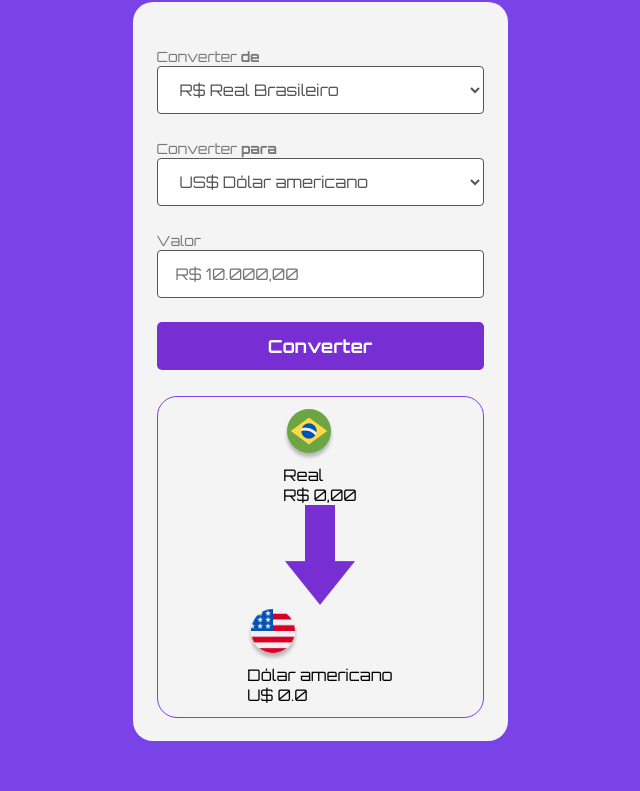
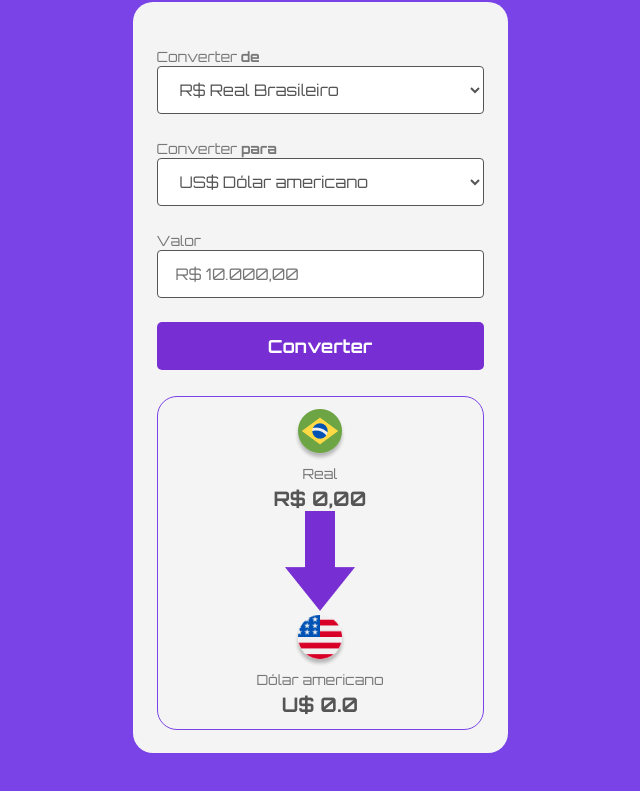
Before and after one commit to PiligalC0D3/Convert-Money, a plain HTML site: page index.html in a window 1280 px wide. Shown: the part 263-1054 px from the top of the page, without its empty margins (320-960 px from the left). Before the commit the page ends 1004 px from the top, so only its background shows below. Drawn offline with Linux system fonts and the light colour scheme.

Commit message:
otions, sections, divs

```diff
--- a/index.html
+++ b/index.html
@@ -18,7 +18,8 @@
             Converter <b>de</b>
             <select>
                 <option>R$ Real Brasileiro </option>
-                <option>US$ Dólar americano</option>
+                <option>US$ Dólar americano </option>
+                <option>€ Euro </option>
             </select>
 
             </select>
@@ -30,6 +31,7 @@
             <select>
                 <option>US$ Dólar americano</option>
                 <option>R$ Real Brasileiro</option>
+                <option>€ Euro </option>
             </select>
         </label>
 
@@ -41,19 +43,19 @@
         <button>Converter</button>
 
         <section>
-            <div>
+            <div class="currency-box">
                 <img src="/assets/brasil.png" alt="Real">
-                <p>Real</p>
-                <p>R$ 0,00</p>
+                <p class="currency">Real</p>
+                <p class="currency-value">R$ 0,00</p>
             </div>
             <div>
-                <img src="/assets/seta.png" alt="Seta">
+                <img class="seta-img" src="/assets/seta.png" alt="Seta">
 
             </div>
-            <div>
+            <div class="currency-box">
                 <img src="/assets/eua.png" alt="Dólar">
-                <p>Dólar americano</p>
-                <p>U$ 0.0</p>
+                <p class="currency">Dólar americano</p>
+                <p class="currency-value">U$ 0.0</p>
             </div>
 
         </section>
--- a/style.css
+++ b/style.css
@@ -20,7 +20,7 @@ main {
   width: 375px;
   background: #F4F4F4;
   border-radius: 20px;
-  margin: 0 auto;
+  margin: 0 auto 40px;
   padding: 44px 24px 23px;
 }
 
@@ -76,3 +76,27 @@ section{
   flex-direction: column;
   align-items: center;
 }
+
+.seta-img {
+  margin-top: 19px 0;
+
+}
+
+.currency-box {
+  display: flex;
+  flex-direction: column;
+  align-items: center;
+  gap: 4px;
+}
+
+.currency {
+  color: #777777;
+  font-size: 14px;
+
+}
+
+.currency-value {
+  color:#555555;
+  font-weight: 700;
+  font-size: 20px;
+}
```
